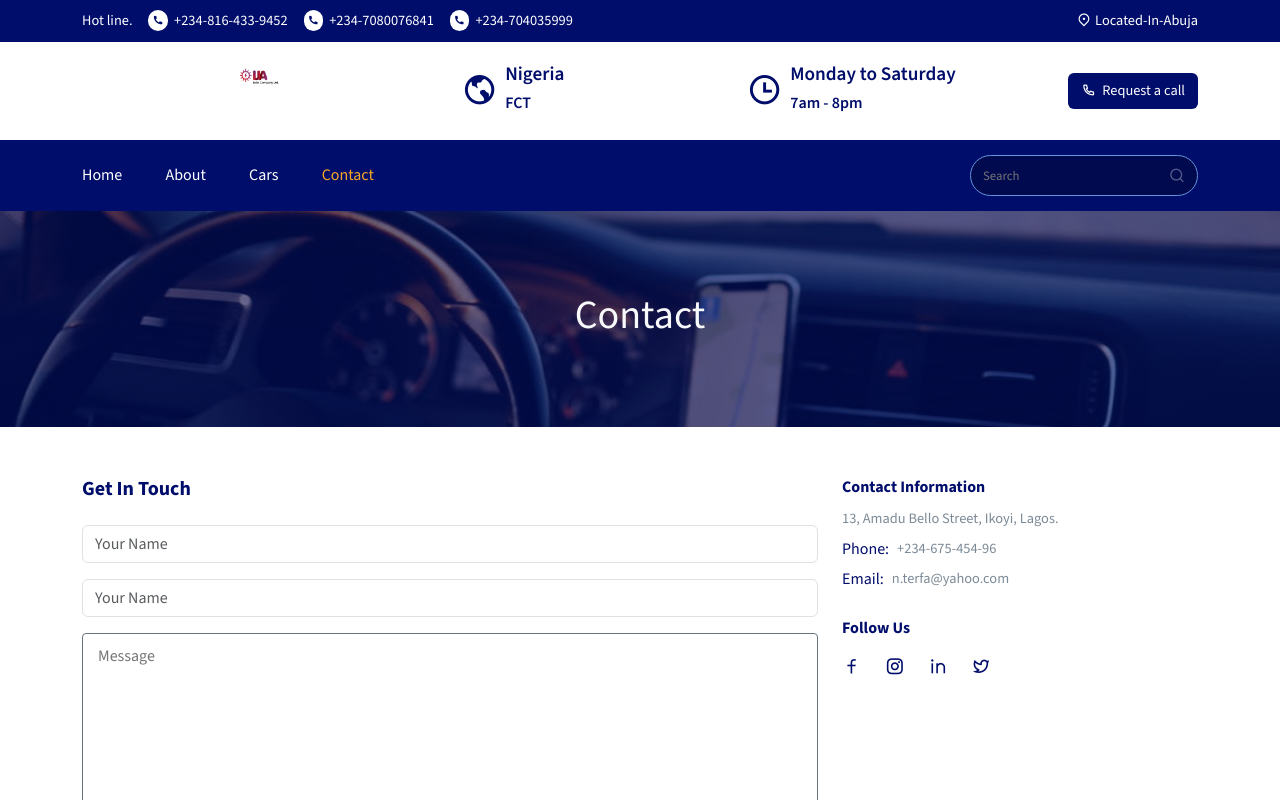
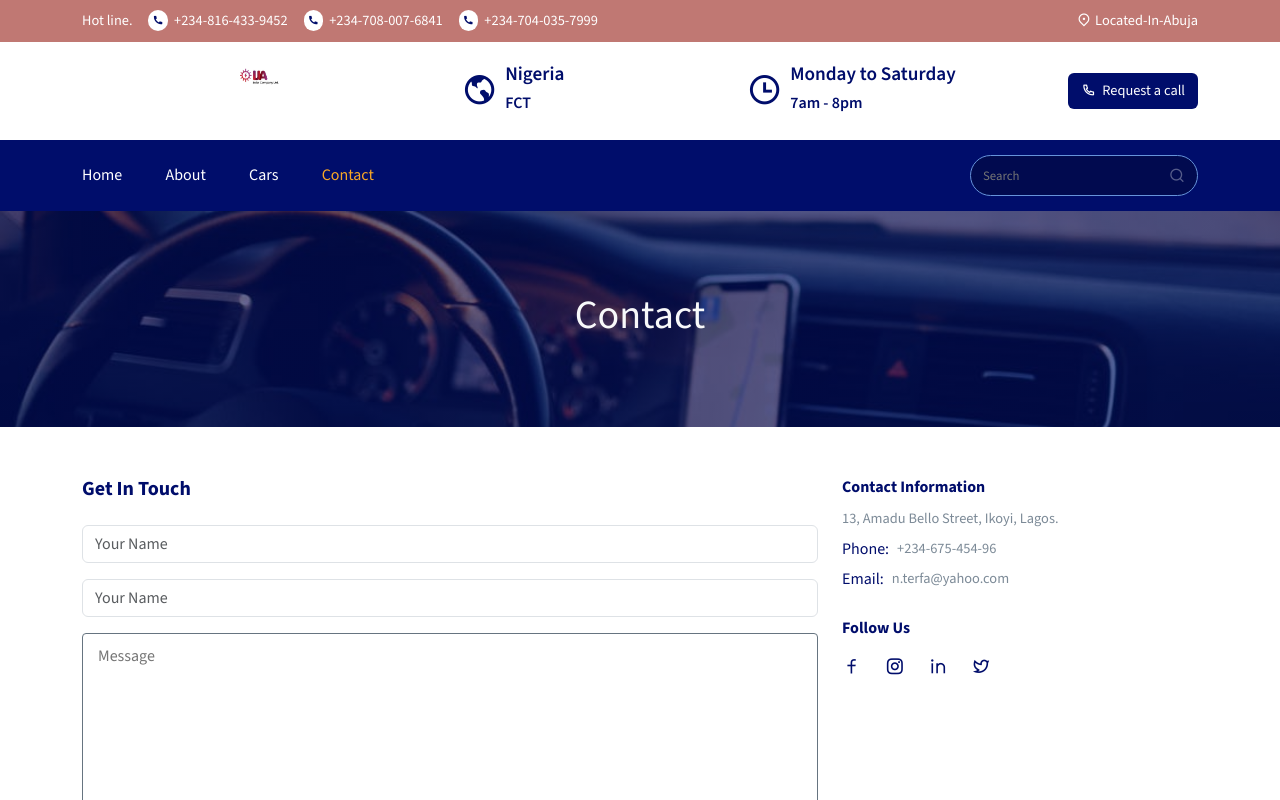
Before and after one commit to Terfa-web/IJA-Company-Limited, a React (Create React App) app: page /contact in a window 1280 px wide. Shown: the top 800 px of the page. Built offline with nearby package versions, Linux system fonts and the light colour scheme.

Commit message:
changed header background color

```diff
--- a/src/components/Header/Header.jsx
+++ b/src/components/Header/Header.jsx
@@ -33,22 +33,22 @@ const Header = () => {
       <div className="header-top">
         <Container>
           <Row>
-            <Col lg="6" md="6" sm="6">
+            <Col lg="6" md="12" sm="12">
               <div className="header__top__left d-flex flex-column flex-sm-row ">
                 <span>Hot line.</span>
                 <span className="header__top__help">
                   <i class="ri-phone-fill"></i> +234-816-433-9452
                 </span>
                 <span className="header__top__help">
-                  <i class="ri-phone-fill"></i> +234-7080076841
+                  <i class="ri-phone-fill"></i> +234-708-007-6841
                 </span>
                 <span className="header__top__help">
-                  <i class="ri-phone-fill"></i> +234-704035999
+                  <i class="ri-phone-fill"></i> +234-704-035-7999
                 </span>
               </div>
             </Col>
 
-            <Col lg="6" md="6" sm="6">
+            <Col lg="6" md="12" sm="12">
               <div className="header__top__right d-flex align-items-center justify-content-end gap-3">
                 <Link to="#" className="d-flex align-items-center gap-1">
                   <i class="ri-map-pin-2-line"></i> Located-In-Abuja
--- a/src/styles/header.css
+++ b/src/styles/header.css
@@ -1,6 +1,6 @@
 .header-top {
   padding: 10px 0px;
-  background-color: #000d6b;
+  background-color: hsl(4.11deg 38.02% 60.19%);
   color: #fff;
 }
 
```
